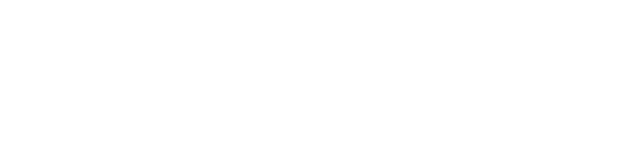
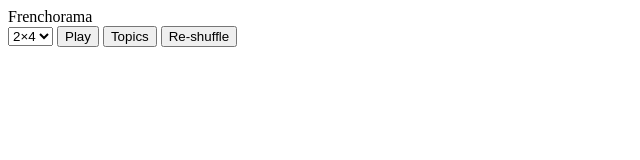
Before and after one commit to DavidCarG/Frenchorama, a plain HTML site: page index.html in a window 1280 px wide. Shown: the whole page, without its empty margins (0-640 px from the left). Drawn offline with Linux system fonts and the light colour scheme.

Commit message:
Create a basic toolbar and a basic grid container

```diff
--- a/index.html
+++ b/index.html
@@ -9,6 +9,20 @@
     <title>Frenchorama</title>
 </head>
 <body>
+    <header>
+        <div>Frenchorama</div>
+        <select name="size" id="size">
+            <option value="2">2×4</option>
+            <option value="3">3×4</option>
+            <option value="4">4*4</option>
+            <option value="5">5*4</option>
+        </select>
+        <button type="button" class="play-button">Play</button>
+        <button type="button">Topics</button>
+        <button type="button">Re-shuffle</button>
+    </header>
+
+    <div class="grid-container"></div>
 
 </body>
 </html>
```
